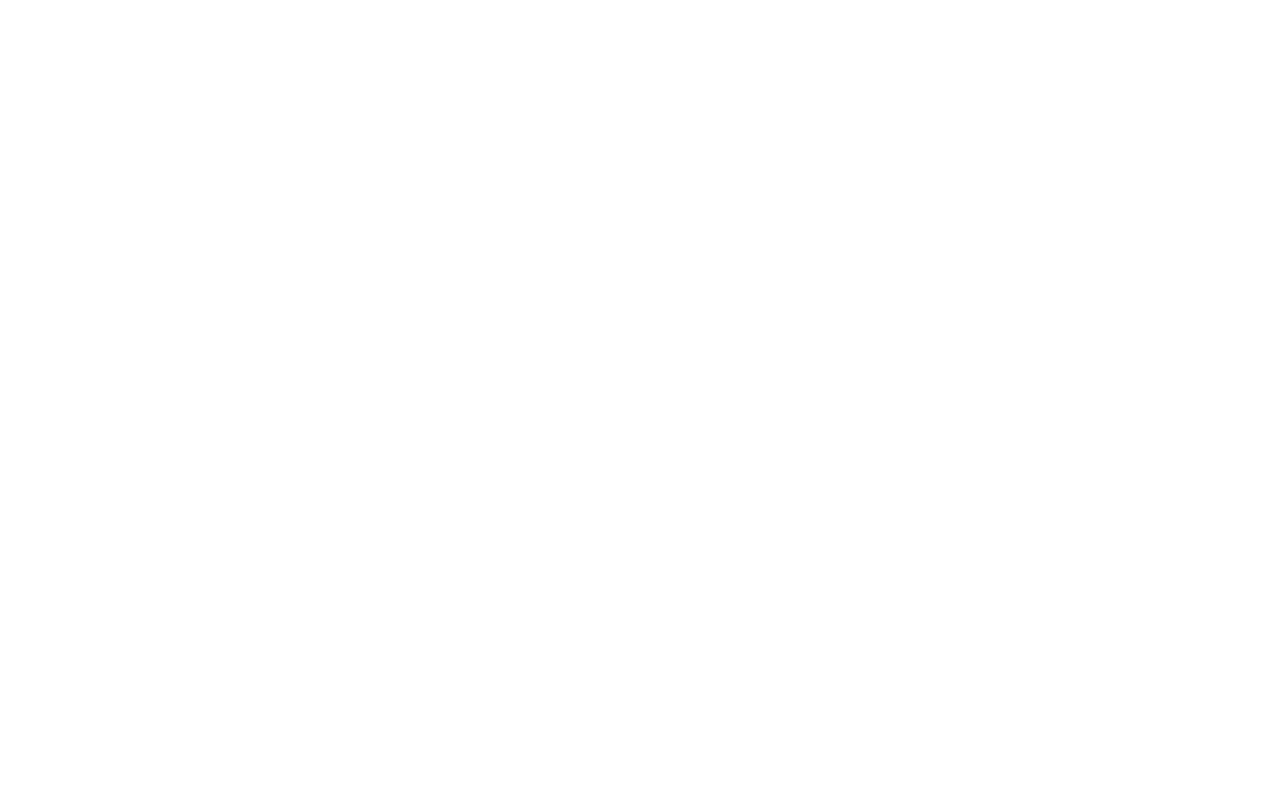
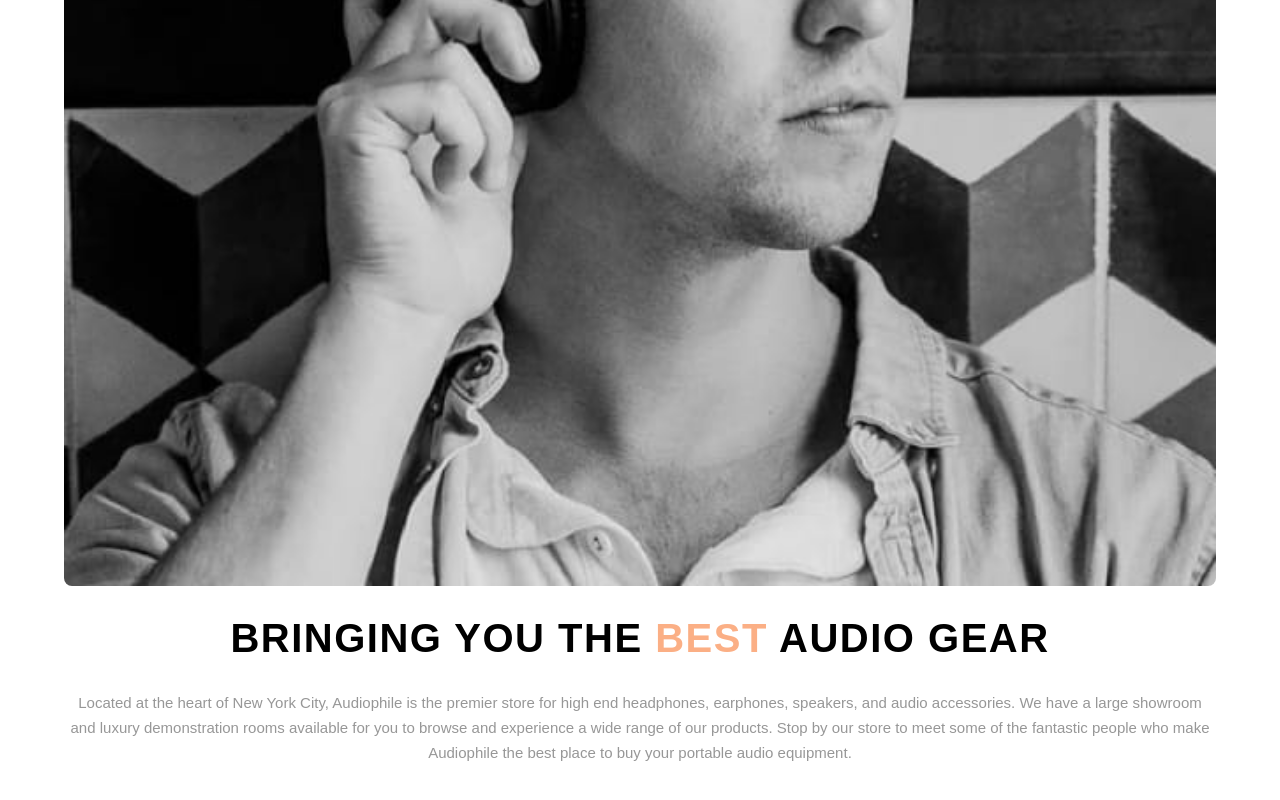
Before and after one commit to sleths/Advanced-ecommerce-website, a React (Create React App) app: page / in a window 1280 px wide. Shown: the part 3837-4637 px from the top of the page. Before the commit the page ends 3277 px from the top, so only its background shows below. Built offline with nearby package versions, Linux system fonts and the light colour scheme.

Commit message:
SharedArticleComponent is added and styled.

```diff
--- a/src/App.js
+++ b/src/App.js
@@ -3,7 +3,7 @@
 import Hero from "./components/Hero"
 import ProductCardContainer from "./components/ProductCardContainer";
 import HomeAdComponent from "./components/HomeAdComponent";
-
+import SharedArticleComponent from "./components/SharedArticleComponent";
 
 function App() {
   return (
@@ -12,6 +12,7 @@
       <Hero />
       <ProductCardContainer />
       <HomeAdComponent />
+      <SharedArticleComponent />
     </div>
   );
 }
--- a/src/components/HomeAdComponent/style.module.scss
+++ b/src/components/HomeAdComponent/style.module.scss
@@ -1,6 +1,6 @@
 @use "../../styles/variables/color";
 
-.container{
+.container {
   width: 90%;
   display: flex;
   flex-direction: column;
@@ -8,7 +8,7 @@
   gap: 2em;
 }
 
-.orangeSpeaker{
+.orangeSpeaker {
   flex-direction: column;
   background-color: color.$mainOrange;
   border-radius: 8px;
--- /dev/null
+++ b/src/components/SharedArticleComponent/index.jsx
@@ -0,0 +1,16 @@
+import styles from "./style.module.scss";
+import headphoneModelImg from "../../assets/shared/mobile/image-best-gear.jpg";
+
+const SharedArticleComponent = () => {
+  return (
+    <section className={styles.container}>
+      <img src={headphoneModelImg} alt="Model with headphones" />
+      <h2>Bringing you the <span>best</span> audio gear</h2>
+      <article>
+        <p>Located at the heart of New York City, Audiophile is the premier store for high end headphones, earphones, speakers, and audio accessories. We have a large showroom and luxury demonstration rooms available for you to browse and experience a wide range of our products. Stop by our store to meet some of the fantastic people who make Audiophile the best place to buy your portable audio equipment.</p>
+      </article>
+    </section>
+  )
+};
+
+export default SharedArticleComponent;
--- /dev/null
+++ b/src/components/SharedArticleComponent/style.module.scss
@@ -0,0 +1,24 @@
+@use "../../styles/variables/color";
+
+.container {
+  width: 90%;
+  display: flex;
+  flex-direction: column;
+  margin: 0 auto;
+  text-align: center;
+  gap: 2em;
+  & span {
+    color: color.$sideOrange;
+  }
+  & p {
+    color: #979797;
+    margin-bottom: 4em;
+  }
+}
+
+.container img {
+  margin-top: 6em;
+  width: 100%;
+  border-radius: 8px;
+  object-fit: cover;
+}
```
